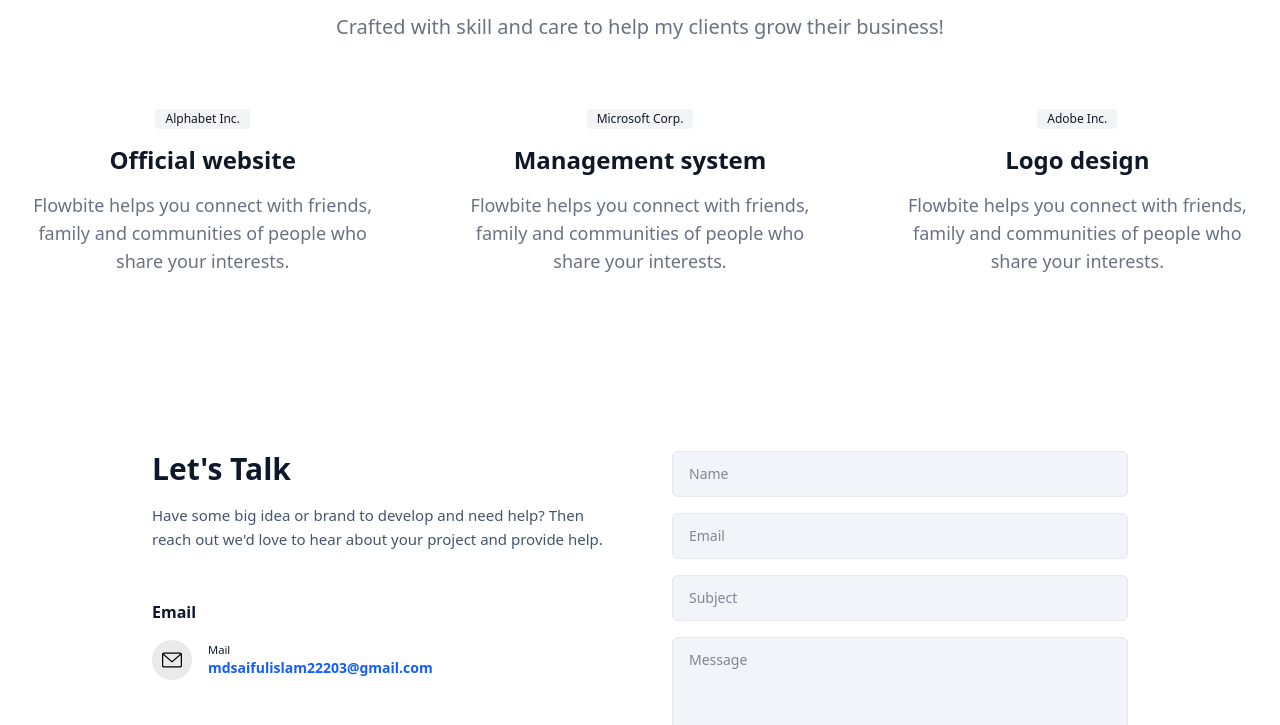
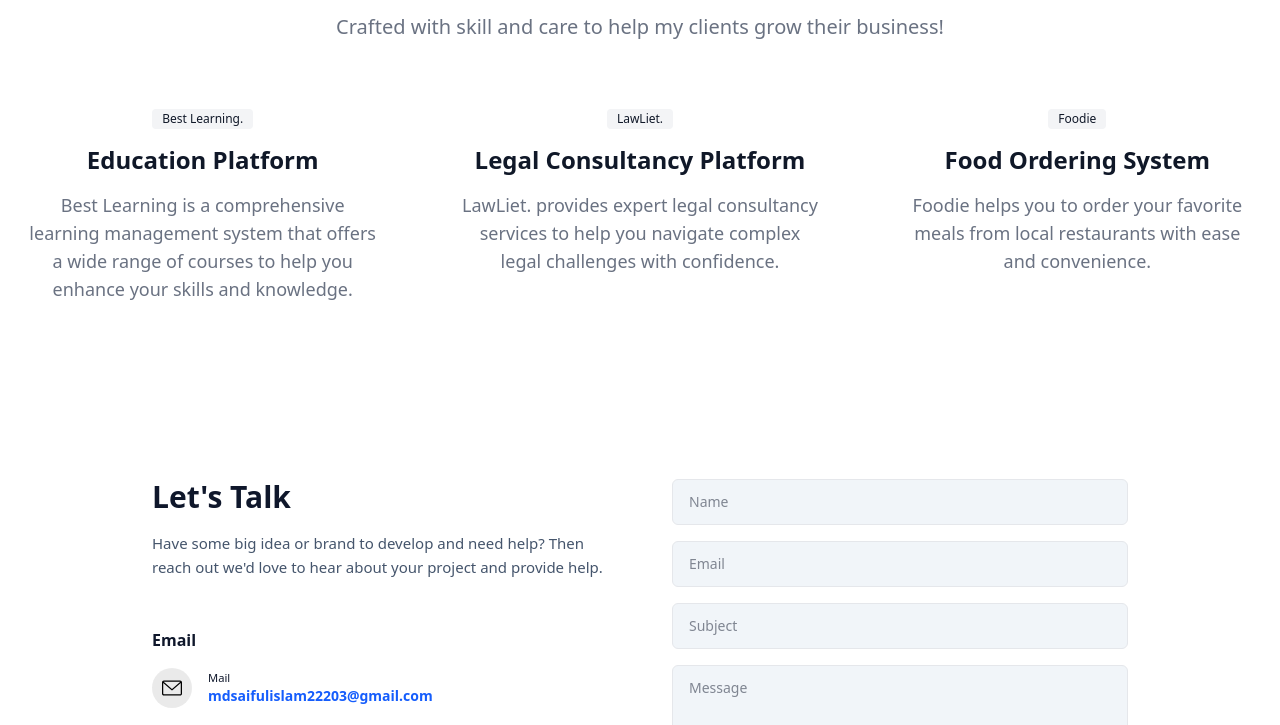
Before and after one commit to saifull03/Portfolio, a plain HTML site: page index.html in a window 1280 px wide. Shown: the part 2525-3250 px from the top of the page. Drawn offline with nearby package versions, Linux system fonts and the light colour scheme; files that its build step writes are made by us from their sources.

Commit message:
updated the project links

```diff
--- a/index.html
+++ b/index.html
@@ -516,24 +516,23 @@
               <span
                 class="bg-gray-100 text-gray-900 text-xs font-medium inline-flex items-center px-2.5 py-0.5 rounded dark:bg-gray-700 dark:text-gray-300"
               >
-                Alphabet Inc.
+                Best Learning.
               </span>
               <h3
                 class="text-2xl font-bold leading-tight text-gray-900 dark:text-white"
               >
-                Official website
+                Education Platform
               </h3>
               <p class="text-lg font-normal text-gray-500 dark:text-gray-400">
-                Flowbite helps you connect with friends, family and communities
-                of people who share your interests.
+                Best Learning is a comprehensive learning management system that offers a wide range of courses to help you enhance your skills and knowledge.
               </p>
               <a
-                href="#"
+                href="https://aesthetic-snickerdoodle-0120a7.netlify.app/"
                 title=""
                 class="text-white bg-primary-700 justify-center hover:bg-primary-800 inline-flex items-center focus:ring-4 focus:outline-none focus:ring-primary-300 font-medium rounded-lg text-sm px-5 py-2.5 text-center dark:bg-primary-600 dark:hover:bg-primary-700 dark:focus:ring-primary-800"
                 role="button"
               >
-                View case study
+                View Project
                 <svg
                   aria-hidden="true"
                   class="w-5 h-5 ml-2 -mr-1"
@@ -554,24 +553,23 @@
               <span
                 class="bg-gray-100 text-gray-900 text-xs font-medium inline-flex items-center px-2.5 py-0.5 rounded dark:bg-gray-700 dark:text-gray-300"
               >
-                Microsoft Corp.
+                LawLiet.
               </span>
               <h3
                 class="text-2xl font-bold leading-tight text-gray-900 dark:text-white"
               >
-                Management system
+                Legal Consultancy Platform
               </h3>
               <p class="text-lg font-normal text-gray-500 dark:text-gray-400">
-                Flowbite helps you connect with friends, family and communities
-                of people who share your interests.
+                LawLiet. provides expert legal consultancy services to help you navigate complex legal challenges with confidence.
               </p>
               <a
-                href="#"
+                href="https://serene-ganache-150d0a.netlify.app/"
                 title=""
                 class="text-white bg-primary-700 justify-center hover:bg-primary-800 inline-flex items-center focus:ring-4 focus:outline-none focus:ring-primary-300 font-medium rounded-lg text-sm px-5 py-2.5 text-center dark:bg-primary-600 dark:hover:bg-primary-700 dark:focus:ring-primary-800"
                 role="button"
               >
-                View case study
+                View Project
                 <svg
                   aria-hidden="true"
                   class="w-5 h-5 ml-2 -mr-1"
@@ -592,24 +590,23 @@
               <span
                 class="bg-gray-100 text-gray-900 text-xs font-medium inline-flex items-center px-2.5 py-0.5 rounded dark:bg-gray-700 dark:text-gray-300"
               >
-                Adobe Inc.
+                Foodie
               </span>
               <h3
                 class="text-2xl font-bold leading-tight text-gray-900 dark:text-white"
               >
-                Logo design
+                Food Ordering System
               </h3>
               <p class="text-lg font-normal text-gray-500 dark:text-gray-400">
-                Flowbite helps you connect with friends, family and communities
-                of people who share your interests.
+               Foodie helps you to order your favorite meals from local restaurants with ease and convenience.
               </p>
               <a
-                href="#"
+                href="https://luminous-naiad-586a22.netlify.app/"
                 title=""
                 class="text-white bg-primary-700 justify-center hover:bg-primary-800 inline-flex items-center focus:ring-4 focus:outline-none focus:ring-primary-300 font-medium rounded-lg text-sm px-5 py-2.5 text-center dark:bg-primary-600 dark:hover:bg-primary-700 dark:focus:ring-primary-800"
                 role="button"
               >
-                View case study
+                View Project
                 <svg
                   aria-hidden="true"
                   class="w-5 h-5 ml-2 -mr-1"
```
